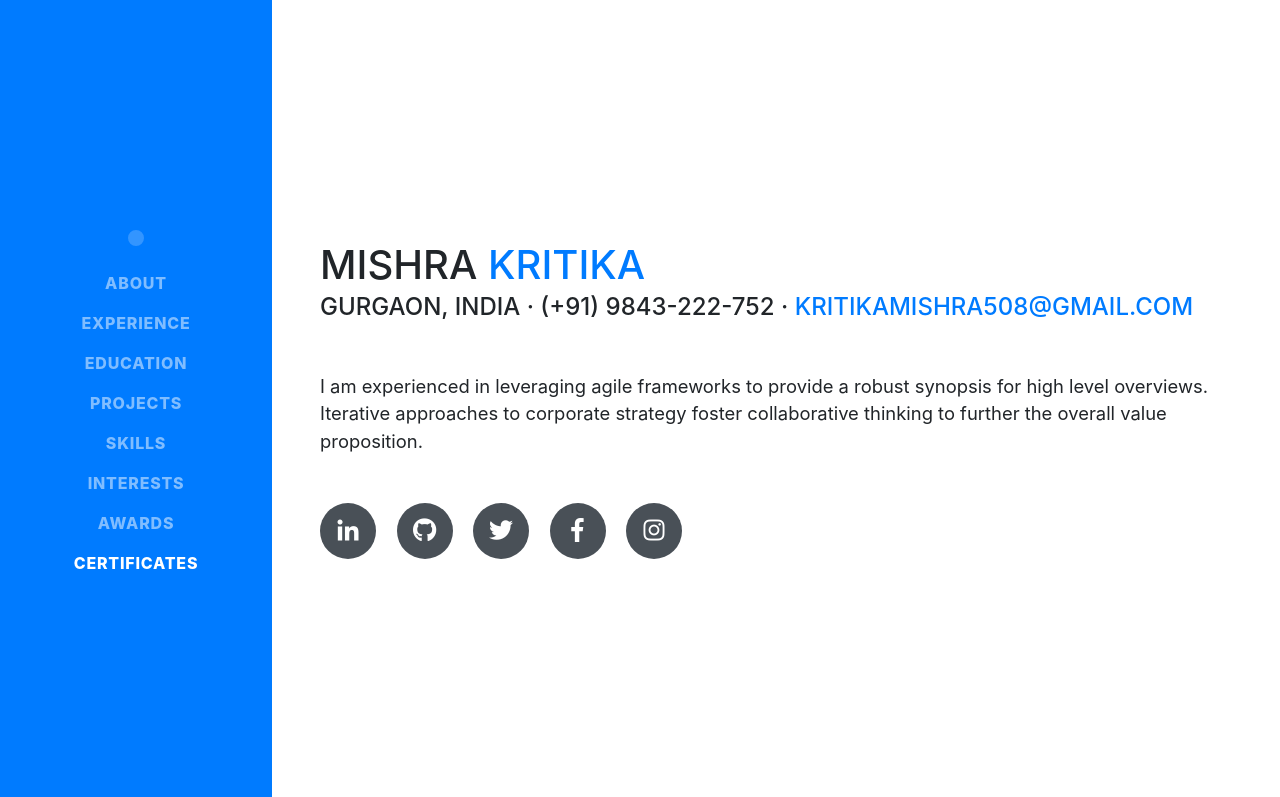
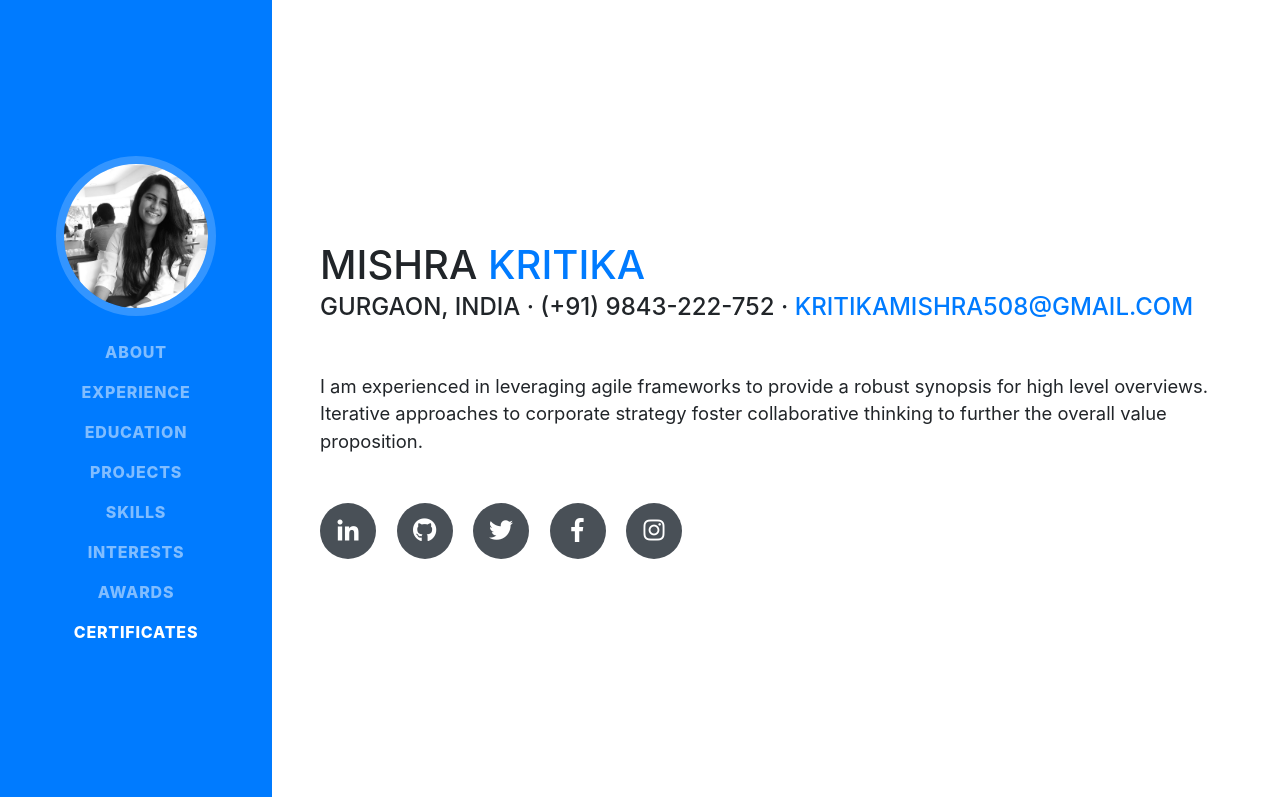
Before and after one commit to kritika58/old_temp, a website with bundled scripts: page index.html in a window 1280 px wide. Shown: the top 797 px of the page. Built offline with nearby package versions, Linux system fonts and the light colour scheme; files whose address does not match are found by name; a web font is replaced by a local one.

Commit message:
picture Commit

```diff
--- a/index.html
+++ b/index.html
@@ -7,7 +7,7 @@
     <meta name="viewport" content="width=device-width, initial-scale=1, shrink-to-fit=no">
 
     <title>Kritika Mishra</title>
-    <link rel="icon" type="image/png" href="img/icon.PNG">
+    <link rel="icon" type="image/png" href="img/icon.png">
     <!-- Bootstrap core CSS -->
     <link href="vendor/bootstrap/css/bootstrap.min.css" rel="stylesheet">
 
@@ -27,7 +27,7 @@
       <a class="navbar-brand js-scroll-trigger" href="#page-top">
         <span class="d-block d-lg-none">Kritika Mishra</span>
         <span class="d-none d-lg-block">
-          <img class="img-fluid img-profile rounded-circle mx-auto mb-2" src="img/profile.png" alt="">
+          <img class="img-fluid img-profile rounded-circle mx-auto mb-2" src="img/profile.PNG" alt="">
         </span>
       </a>
       <button class="navbar-toggler" type="button" data-toggle="collapse" data-target="#navbarSupportedContent" aria-controls="navbarSupportedContent" aria-expanded="false" aria-label="Toggle navigation">
```
Also changed, not shown: img/profile.PNG (renamed from img/profile.png.PNG).
